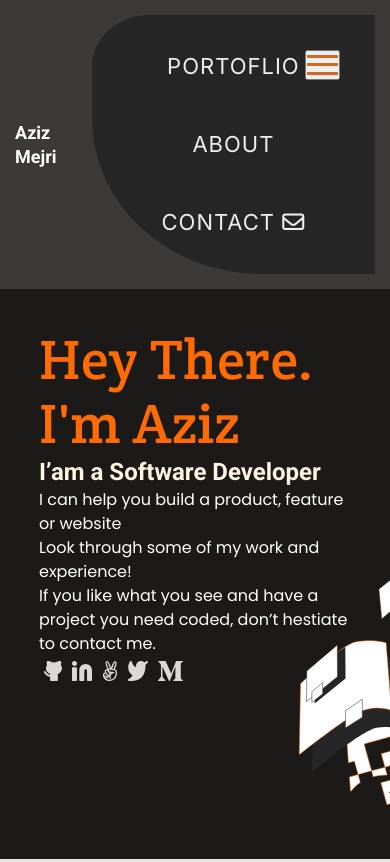
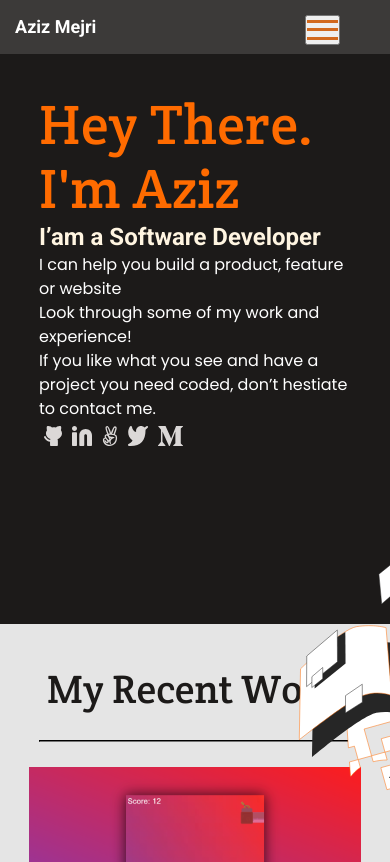
Before and after one commit to enaburekhan/mobile-menu-Code-review-trial, a website: page index.html in a window 390 px wide. Shown: the top 862 px of the page. Drawn offline with Linux system fonts and the light colour scheme.

Commit message:
Create javascript function for hamburger-menu and navbar class

```diff
--- a/css/main.css
+++ b/css/main.css
@@ -85,10 +85,10 @@
 } */
 
 .navbar {
-  width: 300px;
+  width: 200px;
   height: 100%;
   background-color: #262626;
-  /* position: fixed; */
+  position: fixed;
   top: 0;
   right: -300px;
   display: flex;
@@ -96,6 +96,7 @@
   align-items: center;
   border-radius: 20% 0 0 60%;
   transition: right 0.8s cubic-bezier(1, 0, 0, 1);
+  z-index: 1;
 }
 
 .change {
@@ -106,11 +107,12 @@
   width: 35px;
   height: 30px;
   position: fixed;
-  top: 50px;
+  top: 15px;
   right: 50px;
   display: flex;
   flex-direction: column;
   justify-content: space-around;
+  /* background-color: red;   */
 }
 
  .line {
@@ -144,12 +146,12 @@
 
 .nav-link {
   text-decoration: none;
-  font-size: 22px;
+  font-size: 12px;
   color: #eee;
   font-weight: 300;
   letter-spacing: 1px;
   text-transform: uppercase;
-  position: relative;
+  /* position: relative;  */
   padding: 3px 0;
 }
 
@@ -185,7 +187,7 @@
 #about-me {
   background-color: #1c1a19;
   color: white;
-  position: relative;
+  /* position: relative; */
 }
 
 #intro {
--- a/js/script.js
+++ b/js/script.js
@@ -1,7 +1,8 @@
 
-const menuBars = document.getElementById('#menu-bars');
-const navbar = document.getElementById('#desktop-nav');
+const menuIcon = document.querySelector('.hamburger-menu')
 
-menuBars.addEventListener('click', () => {
-  navbar.classList.toggle('show');
+const navbar = document.querySelector('.navbar');
+
+menuIcon.addEventListener('click', () => {
+  navbar.classList.toggle('change')
 })
```
